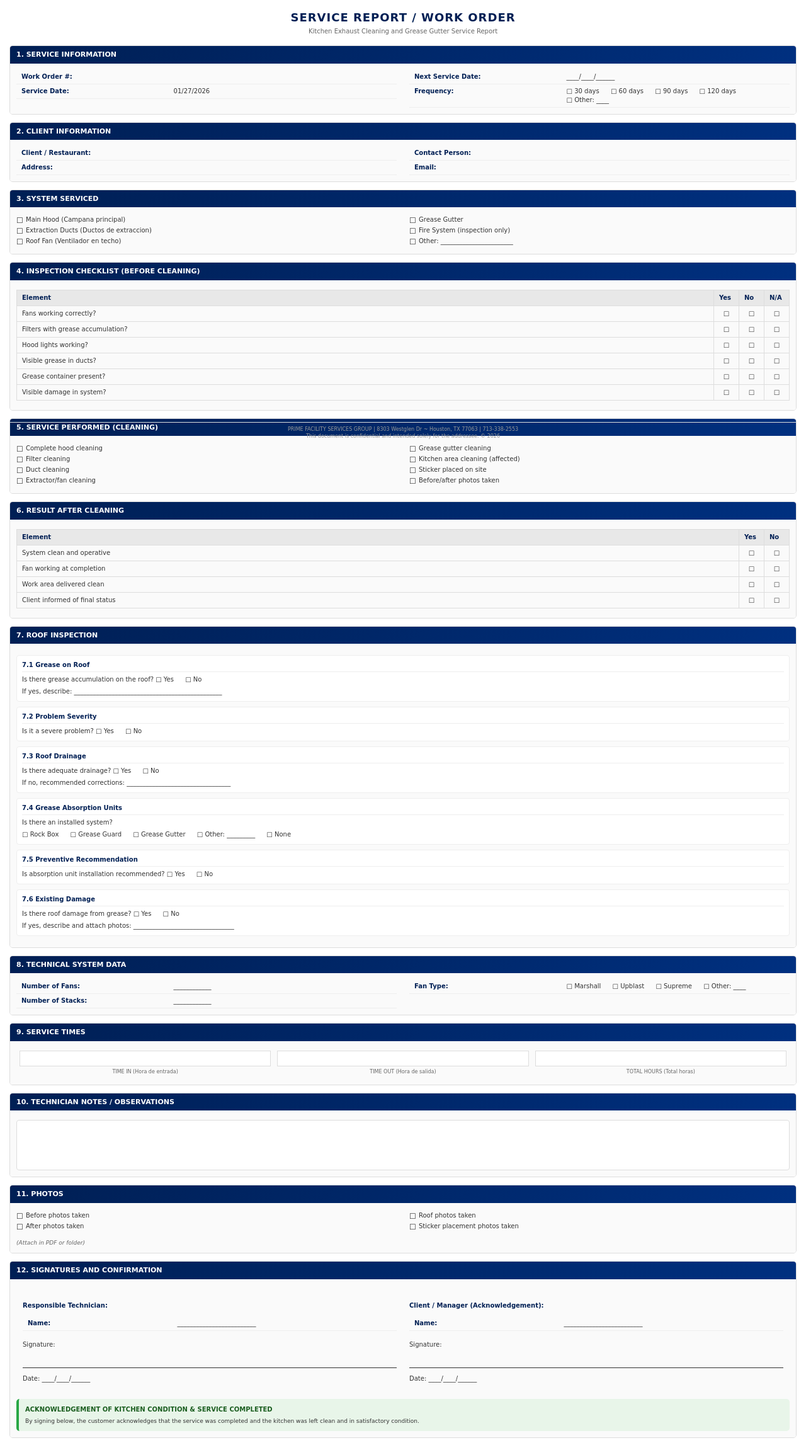
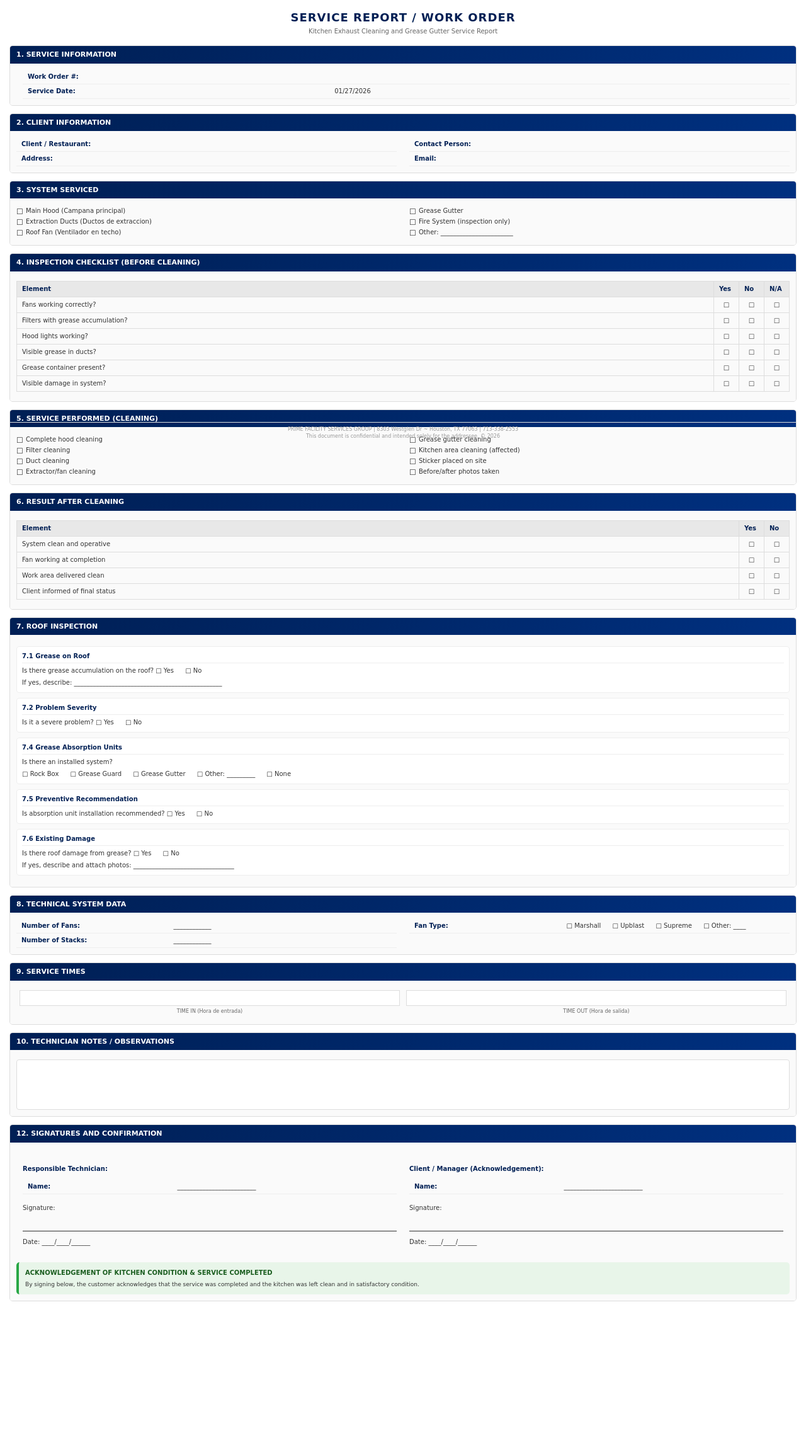
Before and after one commit to imjosephheras/sales, a PHP site: page /contract_generator/contract_generator/templates/vent_hood_report.php in a window 1280 px wide. Shown: the part 92-2402 px from the top of the page at 63% size. After the commit the page ends 2158 px from the top, so only its background shows below. Run offline with PHP 8.4, Linux system fonts and the light colour scheme.

Commit message:
update de report
se eliminaron algunas partes que no se ocuparan

```diff
--- a/contract_generator/contract_generator/templates/vent_hood_report.php
+++ b/contract_generator/contract_generator/templates/vent_hood_report.php
@@ -409,22 +409,7 @@ $client_email = $data['Email'] ?? '';
                             <div class="info-cell info-value"><?php echo htmlspecialchars($service_date); ?></div>
                         </div>
                     </div>
-                </div>
-                <div class="column">
-                    <div class="info-grid">
-                        <div class="info-row">
-                            <div class="info-cell info-label">Next Service Date:</div>
-                            <div class="info-cell info-value">____/____/______</div>
-                        </div>
-                        <div class="info-row">
-                            <div class="info-cell info-label">Frequency:</div>
-                            <div class="info-cell info-value">
-                                <span class="inline-checkbox">&square; 30 days</span>
-                                <span class="inline-checkbox">&square; 60 days</span>
-                                <span class="inline-checkbox">&square; 90 days</span>
-                                <span class="inline-checkbox">&square; 120 days</span>
-                                <span class="inline-checkbox">&square; Other: ____</span>
-                            </div>
+
                         </div>
                     </div>
                 </div>
@@ -614,11 +599,6 @@ $client_email = $data['Email'] ?? '';
                 <p>Is it a severe problem? <span class="inline-checkbox">&square; Yes</span> <span class="inline-checkbox">&square; No</span></p>
             </div>
 
-            <div class="sub-section">
-                <div class="sub-section-title">7.3 Roof Drainage</div>
-                <p>Is there adequate drainage? <span class="inline-checkbox">&square; Yes</span> <span class="inline-checkbox">&square; No</span></p>
-                <p style="margin-top: 5px;">If no, recommended corrections: _________________________________</p>
-            </div>
 
             <div class="sub-section">
                 <div class="sub-section-title">7.4 Grease Absorption Units</div>
@@ -693,10 +673,6 @@ $client_email = $data['Email'] ?? '';
                     <div class="time-value"></div>
                     <div class="time-label">TIME OUT (Hora de salida)</div>
                 </div>
-                <div class="time-box">
-                    <div class="time-value"></div>
-                    <div class="time-label">TOTAL HOURS (Total horas)</div>
-                </div>
             </div>
         </div>
     </div>
@@ -711,23 +687,7 @@ $client_email = $data['Email'] ?? '';
         </div>
     </div>
 
-    <!-- 11. FOTOS -->
-    <div class="section">
-        <div class="section-header">11. PHOTOS</div>
-        <div class="section-content">
-            <div class="two-columns">
-                <div class="column">
-                    <div class="checkbox-item">Before photos taken</div>
-                    <div class="checkbox-item">After photos taken</div>
-                </div>
-                <div class="column">
-                    <div class="checkbox-item">Roof photos taken</div>
-                    <div class="checkbox-item">Sticker placement photos taken</div>
-                </div>
-            </div>
-            <p style="margin-top: 10px; font-size: 9px; color: #666; font-style: italic;">(Attach in PDF or folder)</p>
-        </div>
-    </div>
+
 
     <!-- 12. FIRMAS Y CONFIRMACION -->
     <div class="section">
```
